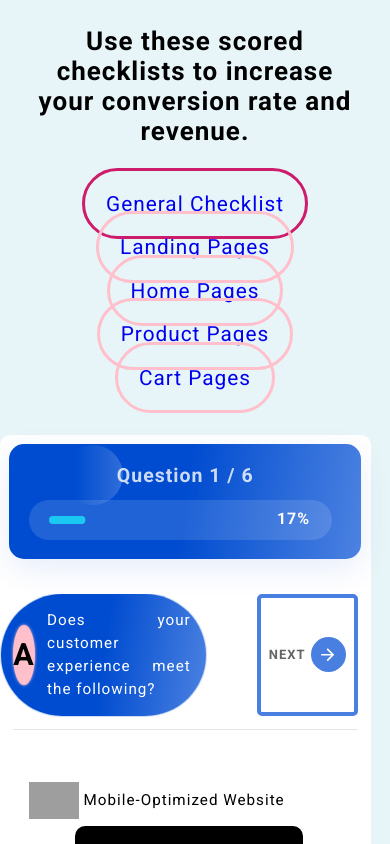
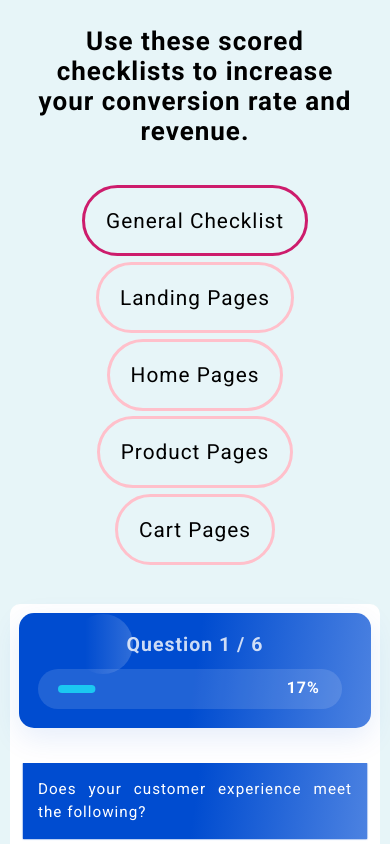
Before and after one commit to jacobdmn/Checklist-SEO-Quiz-App, a React (Create React App) app: page /general in a window 390 px wide. Shown: the top 844 px of the page. Built offline with nearby package versions, Linux system fonts and the light colour scheme; grey boxes are pictures that could not be loaded; a web font is replaced by a local one.

Commit message:
extra responsive design

```diff
--- a/src/style/index.css
+++ b/src/style/index.css
@@ -19,6 +19,7 @@ a * {
 }
 
 a {
+  color: black;
   text-decoration: none;
   font-size: 1.6em;
   border: 3px solid pink;
@@ -111,6 +112,7 @@ body {
 
 .checklist__container {
   margin-bottom: 2em;
+  margin-inline: auto;
   background: #ffffff;
   width: 95vw;
   max-width: 1170px;
@@ -283,9 +285,13 @@ body {
   -webkit-box-pack: justify;
       -ms-flex-pack: justify;
           justify-content: space-between;
+  -ms-flex-wrap: wrap;
+      flex-wrap: wrap;
+  gap: 2em;
 }
 
 .checklist__container .checklist_form_QA .checklist__questions .form_header h3.questionTitle {
+  min-width: 320px;
   -webkit-box-flex: 1;
       -ms-flex: 1;
           flex: 1;
@@ -325,6 +331,17 @@ body {
   color: #ffffff;
   -webkit-box-shadow: 0 0 0.1em 0em #004cd0;
           box-shadow: 0 0 0.1em 0em #004cd0;
+}
+
+@media (max-width: 500px) {
+  .checklist__container .checklist_form_QA .checklist__questions .form_header h3.questionTitle .icon {
+    display: none;
+  }
+  .checklist__container .checklist_form_QA .checklist__questions .form_header h3.questionTitle .text {
+    border-radius: 0;
+    position: static;
+    padding-left: 1em;
+  }
 }
 
 .checklist__container .checklist_form_QA .checklist__questions .form_header .submit__container {
@@ -471,4 +488,10 @@ body {
   -ms-flex-pack: distribute;
       justify-content: space-around;
 }
+
+@media (max-width: 1100px) {
+  .checklist__intro__container ul li {
+    padding: 1.3em !important;
+  }
+}
 /*# sourceMappingURL=index.css.map */
--- a/src/style/index.scss
+++ b/src/style/index.scss
@@ -37,6 +37,7 @@ a * {
 }
 
 a {
+  color: $theme-font;
   text-decoration: none;
 
   font-size: 1.6em;
@@ -126,7 +127,7 @@ body {
 
 .checklist__container {
   margin-bottom: 2em;
-
+  margin-inline: auto;
   background: $theme;
   width: 95vw;
   max-width: 1170px;
@@ -245,7 +246,10 @@ body {
       .form_header {
         display: flex;
         justify-content: space-between;
+        flex-wrap: wrap;
+        gap: 2em;
         h3.questionTitle {
+          min-width: 320px;
           flex: 1;
           display: flex;
           align-items: center;
@@ -273,6 +277,17 @@ body {
             left: -2.5em;
             color: $theme;
             box-shadow: 0 0 0.1em 0em $blue;
+          }
+
+          @media (max-width: 500px) {
+            .icon {
+              display: none;
+            }
+            .text {
+              border-radius: 0;
+              position: static;
+              padding-left: 1em;
+            }
           }
         }
         .submit__container {
@@ -385,4 +400,10 @@ body {
     flex-wrap: wrap;
     justify-content: space-around;
   }
+
+  @media (max-width: 1100px) {
+    ul li {
+      padding: 1.3em !important;
+    }
+  }
 }
```
Also changed, not shown: 1 other file (tests, documents, lock files or other folders).
